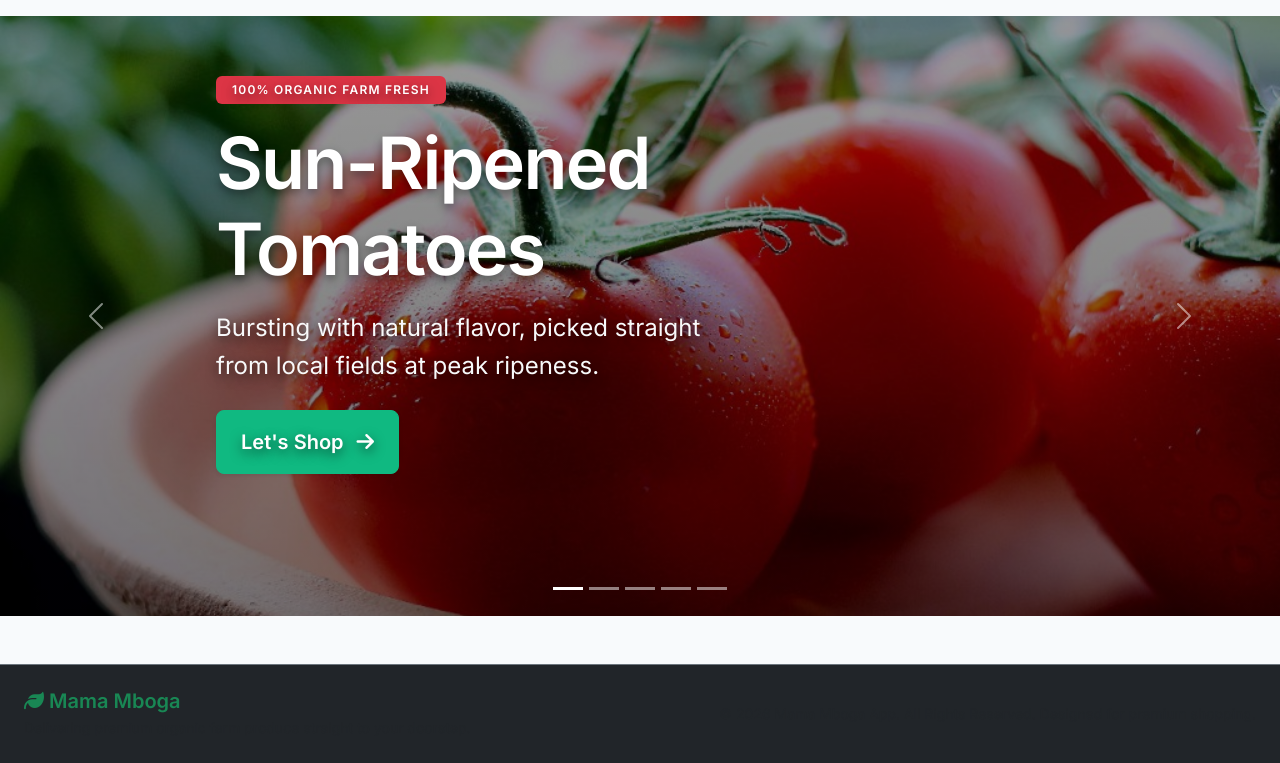
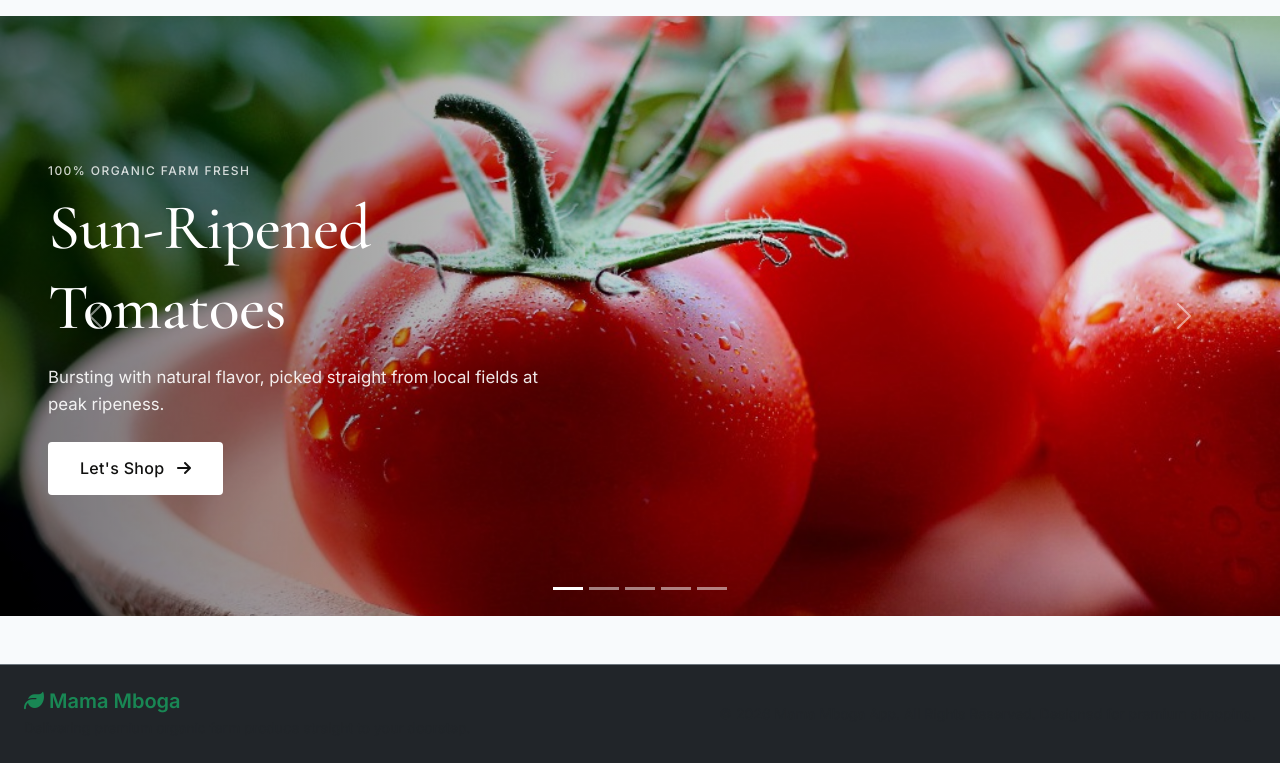
Before and after one commit to mnyando/GroceryShop, a Flask app: page / in a window 1280 px wide. Shown: the part 73-836 px from the top of the page. Run offline with Flask 2, Linux system fonts and the light colour scheme; some libraries are stand-ins or nearby versions.

Commit message:
feat(ui): full-bleed editorial hero + restyled carousel slides

```diff
--- a/app/static/css/components.css
+++ b/app/static/css/components.css
@@ -142,3 +142,68 @@
     margin-left: auto;
   }
 }
+
+/* ============================================================
+   Hero / Carousel Component
+   ============================================================ */
+.hero {
+  position: relative;
+  min-height: 78vh;
+  display: grid;
+  align-items: center;
+  overflow: hidden;
+}
+.hero__media {
+  position: absolute;
+  inset: 0;
+  z-index: 1;
+}
+.hero__media img {
+  width: 100%;
+  height: 100%;
+  object-fit: cover;
+}
+.hero__media::after {
+  content: "";
+  position: absolute;
+  inset: 0;
+  background: linear-gradient(90deg, rgba(0,0,0,0.55) 0%, rgba(0,0,0,0.1) 60%);
+  z-index: 2;
+}
+.hero__content {
+  position: relative;
+  max-width: 560px;
+  color: #fff;
+  padding: 0 var(--gutter);
+  z-index: 3;
+}
+.hero__content .eyebrow {
+  color: rgba(255,255,255,0.8);
+  display: block;
+  margin-bottom: var(--space-xs);
+}
+.hero__content h1 {
+  color: #fff;
+  margin-bottom: var(--space-sm);
+}
+.hero__content p {
+  color: rgba(255,255,255,0.9);
+  font-size: 1.05rem;
+  margin-bottom: var(--space-md);
+}
+.hero__cta {
+  display: inline-block;
+  background: #fff;
+  color: var(--color-ink);
+  padding: 14px 32px;
+  border-radius: var(--radius-sm);
+  font-weight: 500;
+  letter-spacing: 0.02em;
+  transition: transform var(--dur) var(--ease), box-shadow var(--dur) var(--ease), background var(--dur) var(--ease), color var(--dur) var(--ease);
+}
+.hero__cta:hover {
+  transform: translateY(-2px);
+  box-shadow: var(--shadow-2);
+  background: var(--color-ink);
+  color: #fff;
+}
--- a/app/templates/index.html
+++ b/app/templates/index.html
@@ -15,66 +15,81 @@
         </div>
         <div class="carousel-inner">
             <!-- Slide 1: Tomatoes -->
-            <div class="carousel-item active" style="background-image: linear-gradient(rgba(0,0,0,0.4), rgba(0,0,0,0.55)), url('/static/images/tomatoes.jpg');">
-                <div class="carousel-caption d-flex flex-column justify-content-center h-100 text-start">
+            <div class="carousel-item active">
+                <div class="hero">
+                    <div class="hero__media">
+                        <img src="{{ url_for('static', filename='images/tomatoes.jpg') }}" alt="Sun-Ripened Tomatoes" loading="eager">
+                    </div>
                     <div class="container">
-                        <div class="col-lg-7">
-                            <span class="badge bg-danger mb-3 py-2 px-3 fw-bold text-uppercase letter-spacing">100% Organic Farm Fresh</span>
-                            <h1 class="display-2 fw-extrabold text-white mb-3 heading-font text-shadow">Sun-Ripened Tomatoes</h1>
-                            <p class="lead text-light mb-4 fs-4">Bursting with natural flavor, picked straight from local fields at peak ripeness.</p>
-                            <a href="{{ url_for('main.shop') }}" class="btn btn-success btn-lg px-4 py-3 fw-bold shadow-sm">Let's Shop <i class="fa-solid fa-arrow-right ms-2"></i></a>
+                        <div class="hero__content">
+                            <span class="eyebrow">100% Organic Farm Fresh</span>
+                            <h1>Sun-Ripened Tomatoes</h1>
+                            <p>Bursting with natural flavor, picked straight from local fields at peak ripeness.</p>
+                            <a href="{{ url_for('main.shop') }}" class="hero__cta">Let's Shop <i class="fa-solid fa-arrow-right ms-2"></i></a>
                         </div>
                     </div>
                 </div>
             </div>
             <!-- Slide 2: Lemons -->
-            <div class="carousel-item" style="background-image: linear-gradient(rgba(0,0,0,0.4), rgba(0,0,0,0.55)), url('/static/images/Lemons.jpg');">
-                <div class="carousel-caption d-flex flex-column justify-content-center h-100 text-start">
+            <div class="carousel-item">
+                <div class="hero">
+                    <div class="hero__media">
+                        <img src="{{ url_for('static', filename='images/Lemons.jpg') }}" alt="Zesty Fresh Lemons" loading="lazy">
+                    </div>
                     <div class="container">
-                        <div class="col-lg-7">
-                            <span class="badge bg-warning text-dark mb-3 py-2 px-3 fw-bold text-uppercase letter-spacing">Zesty Citrus Delights</span>
-                            <h1 class="display-2 fw-extrabold text-white mb-3 heading-font text-shadow">Zesty Fresh Lemons</h1>
-                            <p class="lead text-light mb-4 fs-4">Rich, aromatic citrus perfect for refreshments, gourmet seasoning, and health wellness.</p>
-                            <a href="{{ url_for('main.shop') }}" class="btn btn-success btn-lg px-4 py-3 fw-bold shadow-sm">Let's Shop <i class="fa-solid fa-arrow-right ms-2"></i></a>
+                        <div class="hero__content">
+                            <span class="eyebrow">Zesty Citrus Delights</span>
+                            <h1>Zesty Fresh Lemons</h1>
+                            <p>Rich, aromatic citrus perfect for refreshments, gourmet seasoning, and health wellness.</p>
+                            <a href="{{ url_for('main.shop') }}" class="hero__cta">Let's Shop <i class="fa-solid fa-arrow-right ms-2"></i></a>
                         </div>
                     </div>
                 </div>
             </div>
             <!-- Slide 3: Apples -->
-            <div class="carousel-item" style="background-image: linear-gradient(rgba(0,0,0,0.4), rgba(0,0,0,0.55)), url('/static/images/apples.jpg');">
-                <div class="carousel-caption d-flex flex-column justify-content-center h-100 text-start">
+            <div class="carousel-item">
+                <div class="hero">
+                    <div class="hero__media">
+                        <img src="{{ url_for('static', filename='images/apples.jpg') }}" alt="Sweet Crisp Apples" loading="lazy">
+                    </div>
                     <div class="container">
-                        <div class="col-lg-7">
-                            <span class="badge bg-success mb-3 py-2 px-3 fw-bold text-uppercase letter-spacing">Harvest Selection</span>
-                            <h1 class="display-2 fw-extrabold text-white mb-3 heading-font text-shadow">Sweet Crisp Apples</h1>
-                            <p class="lead text-light mb-4 fs-4">Juicy and crisp orchard-fresh selection, loaded with vitamins and crisp sweetness.</p>
-                            <a href="{{ url_for('main.shop') }}" class="btn btn-success btn-lg px-4 py-3 fw-bold shadow-sm">Let's Shop <i class="fa-solid fa-arrow-right ms-2"></i></a>
+                        <div class="hero__content">
+                            <span class="eyebrow">Harvest Selection</span>
+                            <h1>Sweet Crisp Apples</h1>
+                            <p>Juicy and crisp orchard-fresh selection, loaded with vitamins and crisp sweetness.</p>
+                            <a href="{{ url_for('main.shop') }}" class="hero__cta">Let's Shop <i class="fa-solid fa-arrow-right ms-2"></i></a>
                         </div>
                     </div>
                 </div>
             </div>
             <!-- Slide 4: Potatoes -->
-            <div class="carousel-item" style="background-image: linear-gradient(rgba(0,0,0,0.4), rgba(0,0,0,0.55)), url('/static/images/potatoes.jpg');">
-                <div class="carousel-caption d-flex flex-column justify-content-center h-100 text-start">
+            <div class="carousel-item">
+                <div class="hero">
+                    <div class="hero__media">
+                        <img src="{{ url_for('static', filename='images/potatoes.jpg') }}" alt="Premium Irish Potatoes" loading="lazy">
+                    </div>
                     <div class="container">
-                        <div class="col-lg-7">
-                            <span class="badge bg-info text-dark mb-3 py-2 px-3 fw-bold text-uppercase letter-spacing">Earth Groceries</span>
-                            <h1 class="display-2 fw-extrabold text-white mb-3 heading-font text-shadow">Premium Irish Potatoes</h1>
-                            <p class="lead text-light mb-4 fs-4">Wholesome, starchy potatoes perfect for baking, roasting, or fresh home-cooked fries.</p>
-                            <a href="{{ url_for('main.shop') }}" class="btn btn-success btn-lg px-4 py-3 fw-bold shadow-sm">Let's Shop <i class="fa-solid fa-arrow-right ms-2"></i></a>
+                        <div class="hero__content">
+                            <span class="eyebrow">Earth Groceries</span>
+                            <h1>Premium Irish Potatoes</h1>
+                            <p>Wholesome, starchy potatoes perfect for baking, roasting, or fresh home-cooked fries.</p>
+                            <a href="{{ url_for('main.shop') }}" class="hero__cta">Let's Shop <i class="fa-solid fa-arrow-right ms-2"></i></a>
                         </div>
                     </div>
                 </div>
             </div>
             <!-- Slide 5: Sukuma Wiki/Kale -->
-            <div class="carousel-item" style="background-image: linear-gradient(rgba(0,0,0,0.4), rgba(0,0,0,0.55)), url('/static/images/kale.jpg');">
-                <div class="carousel-caption d-flex flex-column justify-content-center h-100 text-start">
+            <div class="carousel-item">
+                <div class="hero">
+                    <div class="hero__media">
+                        <img src="{{ url_for('static', filename='images/kale.jpg') }}" alt="Fresh Collard Greens" loading="lazy">
+                    </div>
                     <div class="container">
-                        <div class="col-lg-7">
-                            <span class="badge bg-emerald mb-3 py-2 px-3 fw-bold text-uppercase letter-spacing">Daily Nutrients</span>
-                            <h1 class="display-2 fw-extrabold text-white mb-3 heading-font text-shadow">Fresh Collard Greens</h1>
-                            <p class="lead text-light mb-4 fs-4">High-nutrient Sukuma Wiki harvested daily to guarantee unmatched freshness.</p>
-                            <a href="{{ url_for('main.shop') }}" class="btn btn-success btn-lg px-4 py-3 fw-bold shadow-sm">Let's Shop <i class="fa-solid fa-arrow-right ms-2"></i></a>
+                        <div class="hero__content">
+                            <span class="eyebrow">Daily Nutrients</span>
+                            <h1>Fresh Collard Greens</h1>
+                            <p>High-nutrient Sukuma Wiki harvested daily to guarantee unmatched freshness.</p>
+                            <a href="{{ url_for('main.shop') }}" class="hero__cta">Let's Shop <i class="fa-solid fa-arrow-right ms-2"></i></a>
                         </div>
                     </div>
                 </div>
```
